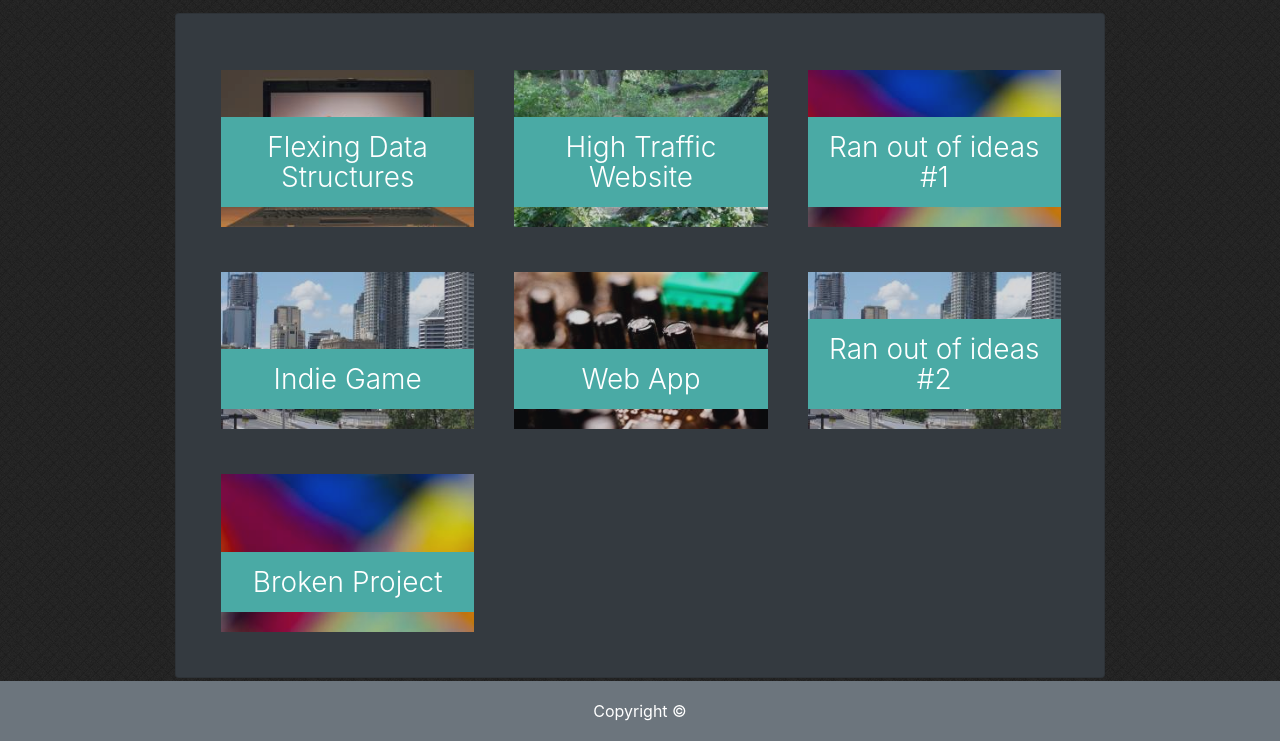
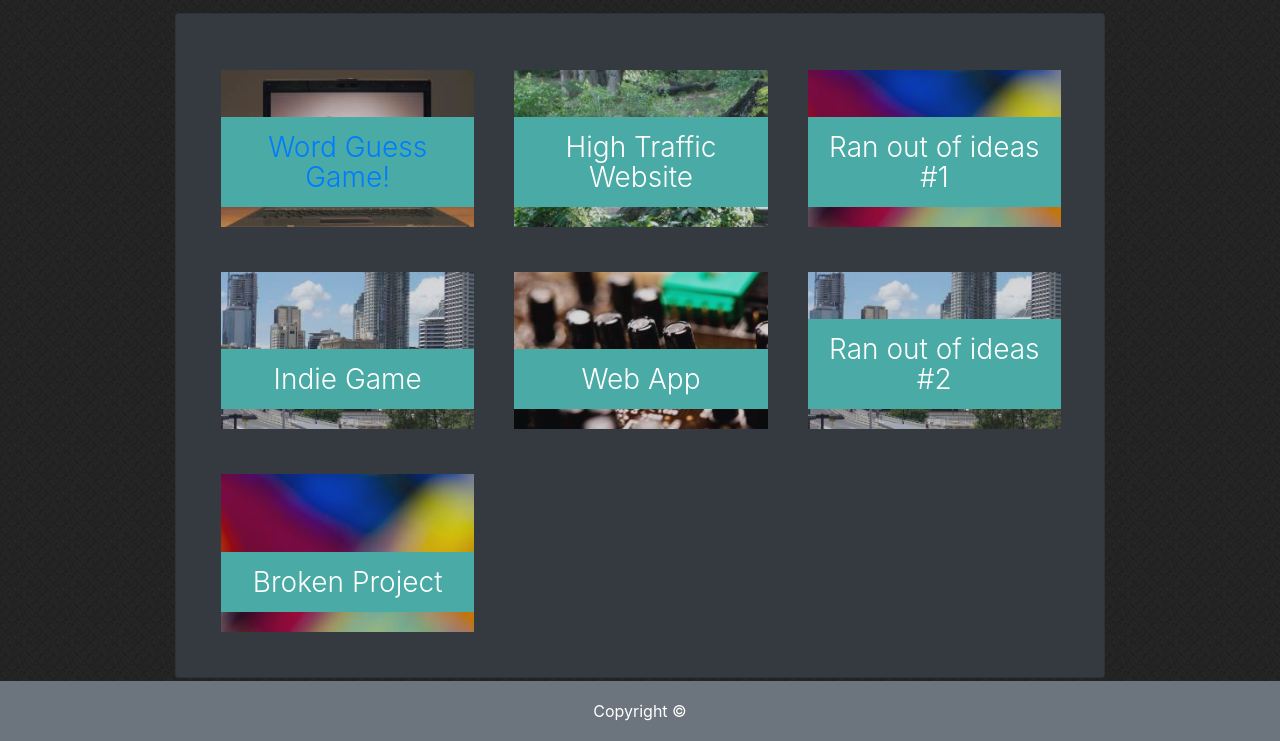
Before and after one commit to freshmangoes/Bootstrap-Portfolio, a plain HTML site: page portfolio.html in a window 1280 px wide. Shown: the part 59-800 px from the top of the page. Drawn offline with nearby package versions, Linux system fonts and the light colour scheme.

Commit message:
Adds link to Word Guess Game in Portfolio

```diff
--- a/portfolio.html
+++ b/portfolio.html
@@ -53,7 +53,9 @@
                 <div class="row">
                   <div class="work">
                     <img src="assets/images/img/1.jpg" alt="">
-                    <h3>Flexing Data Structures</h3>
+                    <h3>
+                      <a href="https://freshmangoes.github.io/Word-Guess-Game/">Word Guess Game!</a>
+                    </h3>
                   </div>
                 </div>
 
```
